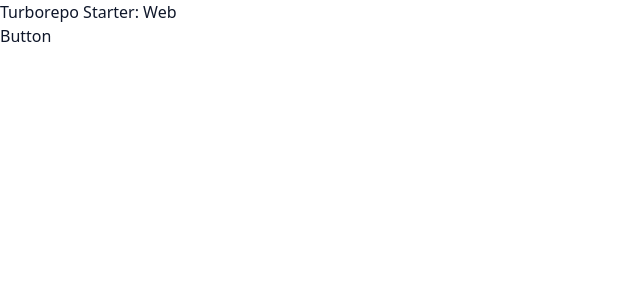
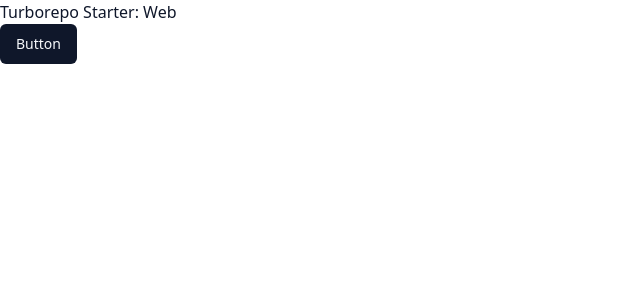
Before and after one commit to CrabStash/crab-stash-frontend-monorepo, a Next.js app in the folder apps/web/: page / in a window 1280 px wide. Shown: the top 300 px of the page, without its empty margins (0-640 px from the left). Built offline with nearby package versions, Linux system fonts and the light colour scheme.

Commit message:
fix(CRAB-29): Including components from ui package

```diff
--- a/apps/web/tailwind.config.js
+++ b/apps/web/tailwind.config.js
@@ -4,6 +4,6 @@
   content: [
     "./pages/**/*.{js,ts,jsx,tsx}",
     "./components/**/*.{js,ts,jsx,tsx}",
-    "../../packages/ui/components/*",
+    "../../packages/ui/components/**/*.{js,ts,jsx,tsx}",
   ],
 };
```
